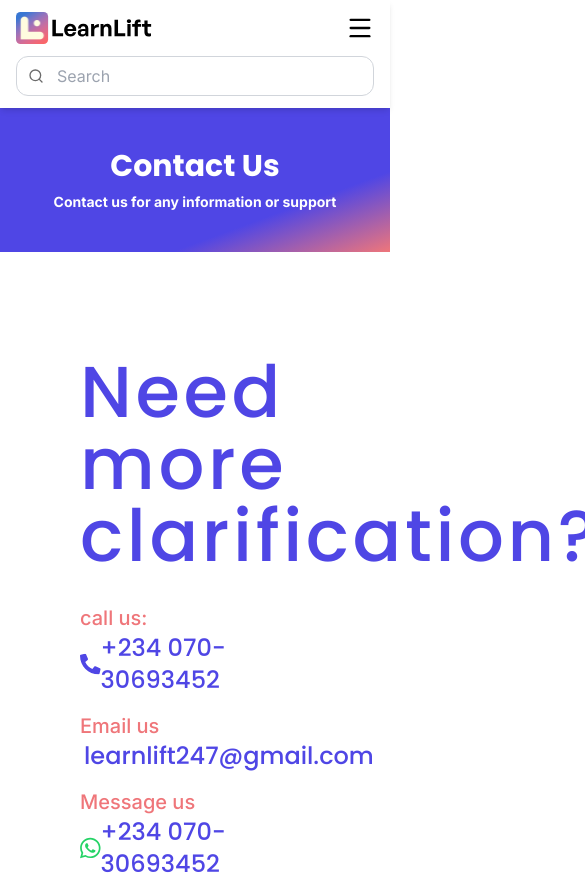
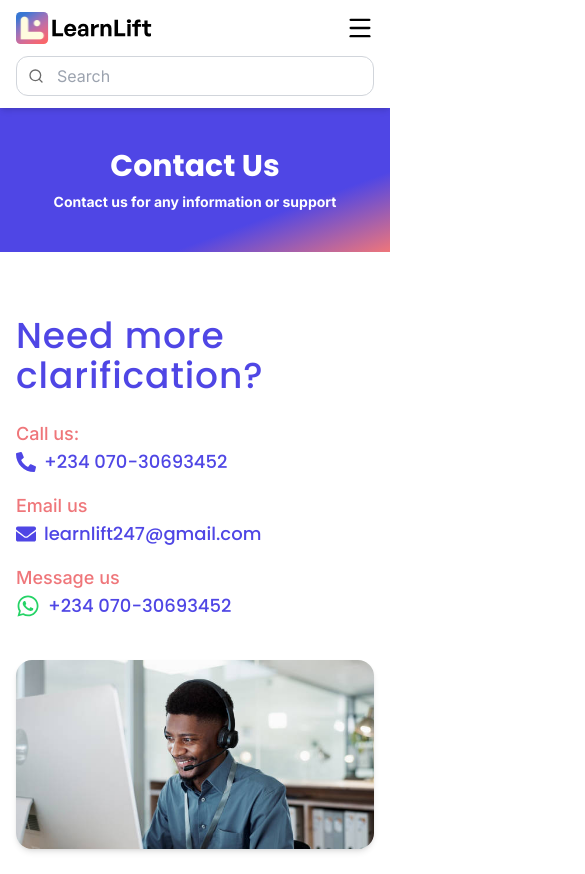
Before and after one commit to emmygrammy/blog-frontend, a React (Vite) app: page /contact in a window 390 px wide. Shown: the top 874 px of the page, 585 px wide, since content can reach past the window. Built offline with nearby package versions, Linux system fonts and the light colour scheme.

Commit message:
Blog-frontend

```diff
--- a/index.html
+++ b/index.html
@@ -2,7 +2,7 @@
 <html lang="en">
   <head>
     <meta charset="UTF-8" />
-    <link rel="icon" type="image/svg+xml" href="/favicon.svg" />
+    <link rel="icon" type="image/svg+xml" href="/LearnLift icon.png" />
     <meta name="viewport" content="width=device-width, initial-scale=1.0" />
     <title>blog-frontend</title>
     <link rel="preconnect" href="https://fonts.googleapis.com">
--- a/src/components/Contact.jsx
+++ b/src/components/Contact.jsx
@@ -1,64 +1,68 @@
-import support from '../assets/support.jpg'
-import { FaPhone, FaEnvelope, FaWhatsapp } from 'react-icons/fa'
-
-
+import support from "../assets/support.jpg";
+import { FaPhone, FaEnvelope, FaWhatsapp } from "react-icons/fa";
 
 function ContactSection() {
   return (
-    <section className="py-16 px-10">
-        <div className="px-10 py-10 mx-auto max-w-6xl grid grid-cols-1 md:grid-cols-2 gap-10  ">
+    <section className="py-16 px-4 md:px-10">
 
-            <div className="col-span-1"  >
-                <h2 className="text-7xl font-medium font-heading text-start tracking-wider text-secondary">
+      <div className="max-w-6xl mx-auto grid grid-cols-1 md:grid-cols-2 gap-10 items-center">
+
+        {/* TEXT SECTION */}
+        <div>
+
+          {/* Heading */}
+          <h2 className="text-4xl md:text-6xl lg:text-7xl font-medium font-heading text-secondary tracking-wide">
             Need more
           </h2>
 
-                <h2 className="text-7xl font-medium font-heading text-start tracking-wider text-secondary mb-8">
+          <h2 className="text-4xl md:text-6xl lg:text-7xl font-medium font-heading text-secondary tracking-wide mb-6">
             clarification?
           </h2>
 
-                <h3 className="text-xl font-medium text-start font-sans text-primary ">
-                    call us:
+          {/* Call */}
+          <h3 className="text-lg md:text-xl font-medium font-sans text-primary">
+            Call us:
           </h3>
-                <p className="flex items-center justify-start text-start text-2xl font-heading font-medium text-secondary mb-4">
-                    <FaPhone className="rotate-90 text-2xl text-secondary" />
+
+          <p className="flex items-center gap-2 text-lg md:text-2xl font-heading font-medium text-secondary mb-4">
+            <FaPhone className="rotate-90 text-xl text-secondary" />
             +234 070-30693452
           </p>
 
-                <h3 className="text-xl font-medium text-start font-sans text-primary ">
+          {/* Email */}
+          <h3 className="text-lg md:text-xl font-medium font-sans text-primary">
             Email us
           </h3>
-                <p className="flex items-center justify-start text-start text-2xl font-heading font-medium text-secondary mb-4">
-                    <FaEnvelope className="text-xl text-secondary mr-1" />
+
+          <p className="flex items-center gap-2 text-lg md:text-2xl font-heading font-medium text-secondary mb-4">
+            <FaEnvelope className="text-xl text-secondary" />
             learnlift247@gmail.com
           </p>
 
-                 <h3 className="text-xl font-medium text-start font-sans text-primary ">
+          {/* WhatsApp */}
+          <h3 className="text-lg md:text-xl font-medium font-sans text-primary">
             Message us
           </h3>
-                <p className="flex items-center justify-start text-start text-2xl font-heading font-medium text-secondary ">
-                    <FaWhatsapp className="text-2xl text-[#25D366] hover:scale-110 transition" />
+
+          <p className="flex items-center gap-2 text-lg md:text-2xl font-heading font-medium text-secondary">
+            <FaWhatsapp className="text-2xl text-[#25D366]" />
             +234 070-30693452
           </p>
 
         </div>
 
-
-             {/*image*/}
-               <div className="col-span-1" >
+        {/* IMAGE */}
+        <div>
           <img
             src={support}
             alt="contact"
-                className="w-full h-full object-cover rounded-b-lg" />
+            className="w-full h-auto rounded-2xl object-cover shadow-md"
+          />
         </div>
 
+      </div>
+    </section>
+  );
+}
 
-
-
-
-        </div>
-
-    </section>
-  )
-}
-export default ContactSection
+export default ContactSection;
--- a/src/components/Navbar.jsx
+++ b/src/components/Navbar.jsx
@@ -14,7 +14,7 @@ function Navbar() {
   const [isOpen, setIsOpen] = useState(false);
 
   return (
-    <nav className=" shadow-md sticky top-0 z-50">
+    <nav className=" shadow-md top-0 z-50">
 
       <div className="container mx-auto flex flex-col md:flex-row md:items-center md:justify-between px-4 py-3 gap-3">
 
--- a/src/pages/NotFound.jsx
+++ b/src/pages/NotFound.jsx
@@ -1,32 +1,34 @@
-
-
 import { Link } from "react-router-dom";
 
 function NotFound() {
   return (
-    <div className="min-h-screen flex flex-col items-center justify-center bg-gray-50 px-6 text-center">
-     <div className="container max-w-md mx-auto">
+    <div className="min-h-screen flex items-center justify-center bg-gray-50 px-6">
+
+      <div className="w-full max-w-xl bg-white p-10 rounded-2xl shadow-md text-center">
+
         {/* Big 404 */}
         <h1 className="text-7xl md:text-9xl font-bold text-primary">
           404
         </h1>
 
-      {/* Message */}
+        {/* Title */}
         <h2 className="text-2xl md:text-3xl font-heading font-semibold text-gray-800 mt-4">
           Page Not Found
         </h2>
 
-      <p className="text-gray-600 mt-2 max-w-md">
+        {/* Message */}
+        <p className="text-gray-600 mt-3 mb-6">
           Sorry, the page you are looking for doesn’t exist or has been moved.
         </p>
 
         {/* Button */}
         <Link
           to="/"
-        className="mt-6 bg-primary text-white px-6 py-3 rounded-full shadow-md hover:bg-primary transition-colors"
+          className="inline-block bg-primary text-white px-6 py-3 rounded-full shadow-md hover:bg-primary transition-colors"
         >
           Go Back Home
         </Link>
+
       </div>
     </div>
   );
```
Also changed, not shown: public/LearnLift icon.png (added). Lines whose indentation alone changed are shown as unchanged.
